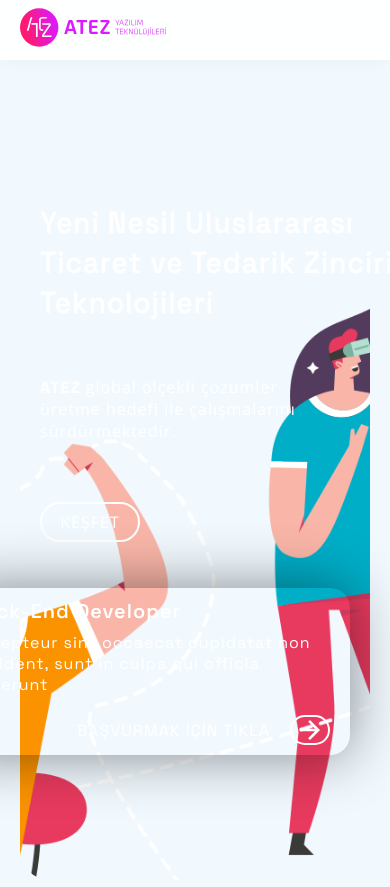
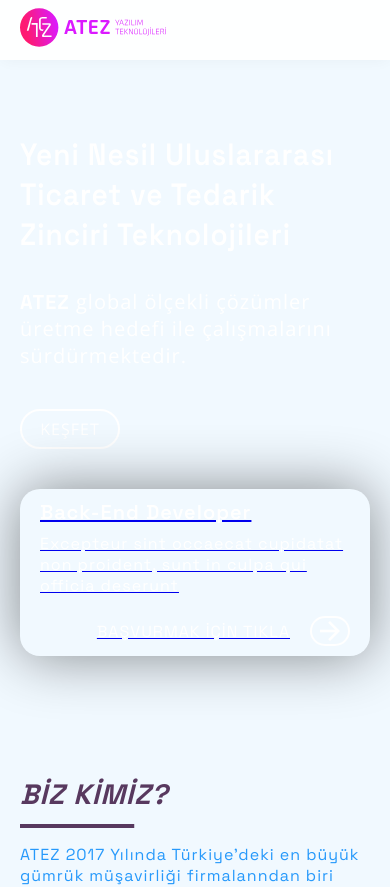
Before and after one commit to yusufarsln98/atez-homepage, a Next.js app: page / in a window 390 px wide. Shown: the top 887 px of the page. Built offline with nearby package versions, Linux system fonts and the light colour scheme.

Commit message:
responsive added

```diff
--- a/components/header/Header.module.scss
+++ b/components/header/Header.module.scss
@@ -21,6 +21,7 @@
   // break point for mobile
   @media (max-width: $breakpoint-mobile) {
     height: 60px;
+    width: 100vw;
   }
 }
 
@@ -34,7 +35,7 @@
   padding-right: 20px;
   // break point
   @media (max-width: $breakpoint-web) {
-    width: 100%;
+    width: 100vw;
   }
 
   img {
--- a/components/home/Home.js
+++ b/components/home/Home.js
@@ -8,6 +8,7 @@ const Home = () => {
   return (
     <div id="home" className={styles.home}>
       <div className={styles.homeContainer}>
+        <div className={styles.homeContext}>
           <div className={styles.homeText}>
             <h1 className={styles.title}>
               Yeni Nesil Uluslararası <br /> Ticaret ve Tedarik Zinciri
@@ -25,10 +26,11 @@ const Home = () => {
               sürdürmektedir.
             </p>
             <AnchorLink href="#biz-kimiz">
-            <button>KEŞFET</button>
+              <button className={styles.whoWeAreButton}>KEŞFET</button>
             </AnchorLink>
           </div>
           <AnchorLink href="#acik-pozisyonlar">
+            <div className={styles.jobCardContainer}>
               <div className={styles.jobCard}>
                 <h1>{selectedPosition.position}</h1>
                 <p>{selectedPosition.title}</p>
@@ -44,15 +46,8 @@ const Home = () => {
                   </button>
                 </div>
               </div>
+            </div>
           </AnchorLink>
-        <div className={styles.homeImage}>
-          <Image
-            src="/dummies/Home.png"
-            alt="hero"
-            width={1107 * 0.9}
-            height={960 * 0.9}
-            style={{ objectFit: "contain", zIndex: -1, marginTop: 100 }}
-          />
         </div>
       </div>
     </div>
--- a/components/home/Home.module.scss
+++ b/components/home/Home.module.scss
@@ -6,10 +6,12 @@
   align-items: center;
   width: 100%;
   padding: 20px;
-  // 40 = 20px padding * 2
-  height: calc($home-height + 40px);
-  // set margin to header height
   margin-top: $header-height;
+  @media (max-width: $breakpoint-mobile) {
+    margin-top: 60px;
+    padding-left: 0px;
+    padding-right: 0px;
+  }
 }
 
 .homeContainer {
@@ -18,24 +20,32 @@
   align-items: center;
   width: 100%;
   height: 100%;
-  background: var(--home-gradient);
   border-radius: $border-radius-large;
-  // hide vertical overflow
-  overflow-y: hidden;
+  background-image: url("/dummies/Home.png"), var(--home-gradient);
+  background-repeat: no-repeat;
+  background-position: bottom;
+
+  // break point web
+  @media (max-width: calc($breakpoint-web + 40px)) {
+    background-position: bottom;
+    background-size: 100%;
+  }
+  .homeContext {
+    width: $context-width;
+    display: flex;
+    flex-direction: column;
+    padding-top: 100px;
+    padding-left: 20px;
+    padding-right: 20px;
+    // break point web
+    @media (max-width: calc($breakpoint-web)) {
+      width: 100%;
+      padding-top: 60px;
+    }
 
     .homeText {
       display: flex;
       flex-direction: column;
-    position: absolute;
-    margin-top: 100px;
-    // inherit width from parent
-    left: calc((100% - $context-width) / 2 + 20px);
-
-    // break point
-    @media (max-width: calc($breakpoint-web + 3 * 20px)) {
-      // 3 * 20px is for padding
-      left: 40px;
-    }
 
       .title {
         color: var(--white);
@@ -43,14 +53,15 @@
         font-weight: $fw-medium;
         width: 680px;
 
-      // break point
-      @media (max-width: $breakpoint-mobile) {
-        width: 400px;
-        font-size: $fs-big-medium;
-      }
         // increase height of text
         -webkit-transform: scaleY(1.1);
         transform: scaleY(1.1);
+
+        // break point
+        @media (max-width: $breakpoint-web) {
+          width: 100%;
+          font-size: $fs-big-medium;
+        }
       }
 
       .description {
@@ -62,18 +73,21 @@
         width: 500px;
 
         // break point
-      @media (max-width: $breakpoint-mobile) {
-        width: 300px;
-        font-size: $fs-small;
+        @media (max-width: $breakpoint-web) {
+          width: 100%;
+          font-size: $fs-medium;
+          margin-top: 40px;
         }
       }
 
-    button {
+      .whoWeAreButton {
         margin-top: 60px;
         width: 140px;
         height: 55px;
         border-radius: $border-radius-large;
         background: transparent;
+        background: red;
+
         color: var(--white);
         // edges
         border: 2px solid var(--white);
@@ -82,12 +96,12 @@
         font-size: $fs-medium;
         font-weight: $fw-regular;
         cursor: pointer;
-
         // break point
         @media (max-width: $breakpoint-mobile) {
           width: 100px;
           height: 40px;
           font-size: $fs-small;
+          margin-top: 40px;
         }
 
         // hover color effect with time
@@ -106,14 +120,25 @@
       }
     }
 
+    .jobCardContainer {
+      display: flex;
+      flex-direction: row;
+      width: 100%;
+      margin-bottom: 100px;
+
+      // break point
+      @media (max-width: $breakpoint-web) {
+        margin-bottom: 60px;
+      }
+
       .jobCard {
         display: flex;
         flex-direction: column;
-    position: absolute;
-    margin-top: 480px;
+        margin-left: auto;
+        margin-right: 0;
         // inherit width from parent
-    right: calc((100% - $context-width) / 2 - 20px);
         width: $card-width;
+        // align self right
         background: var(--card-gradient);
         border-radius: $border-radius-medium;
         // box shadow
@@ -122,6 +147,12 @@
         padding-right: 40px;
         padding-top: 20px;
         padding-bottom: 20px;
+        margin-top: 60px;
+
+        @media (max-width: $breakpoint-mobile) {
+          margin-top: 40px;
+        }
+
         // hover effect expands
         &:hover {
           transition: 0.3s;
@@ -206,10 +237,9 @@
               height: 30px;
             }
           }
-    }
-
-    @media (max-width: calc($breakpoint-web + 5 * 20px)) {
-      right: 40px;
+          align-self: center;
         }
       }
     }
+  }
+}
--- a/styles/Page.module.scss
+++ b/styles/Page.module.scss
@@ -30,6 +30,7 @@
     padding-top: 0;
     padding-left: 20px;
     padding-right: 20px;
+    height: 100%;
   }
 
   .openPositionsContainer {
--- a/styles/_macros.scss
+++ b/styles/_macros.scss
@@ -37,3 +37,7 @@ $card-width: 542px;
   backdrop-filter: blur(50px);
   -webkit-backdrop-filter: blur(50px);
 }
+
+@mixin bug-border {
+  border: 2px solid red;
+}
```
Also changed, not shown: public/dummies/Home - Original.png (added), public/dummies/Home.png. Lines whose indentation alone changed are shown as unchanged.
